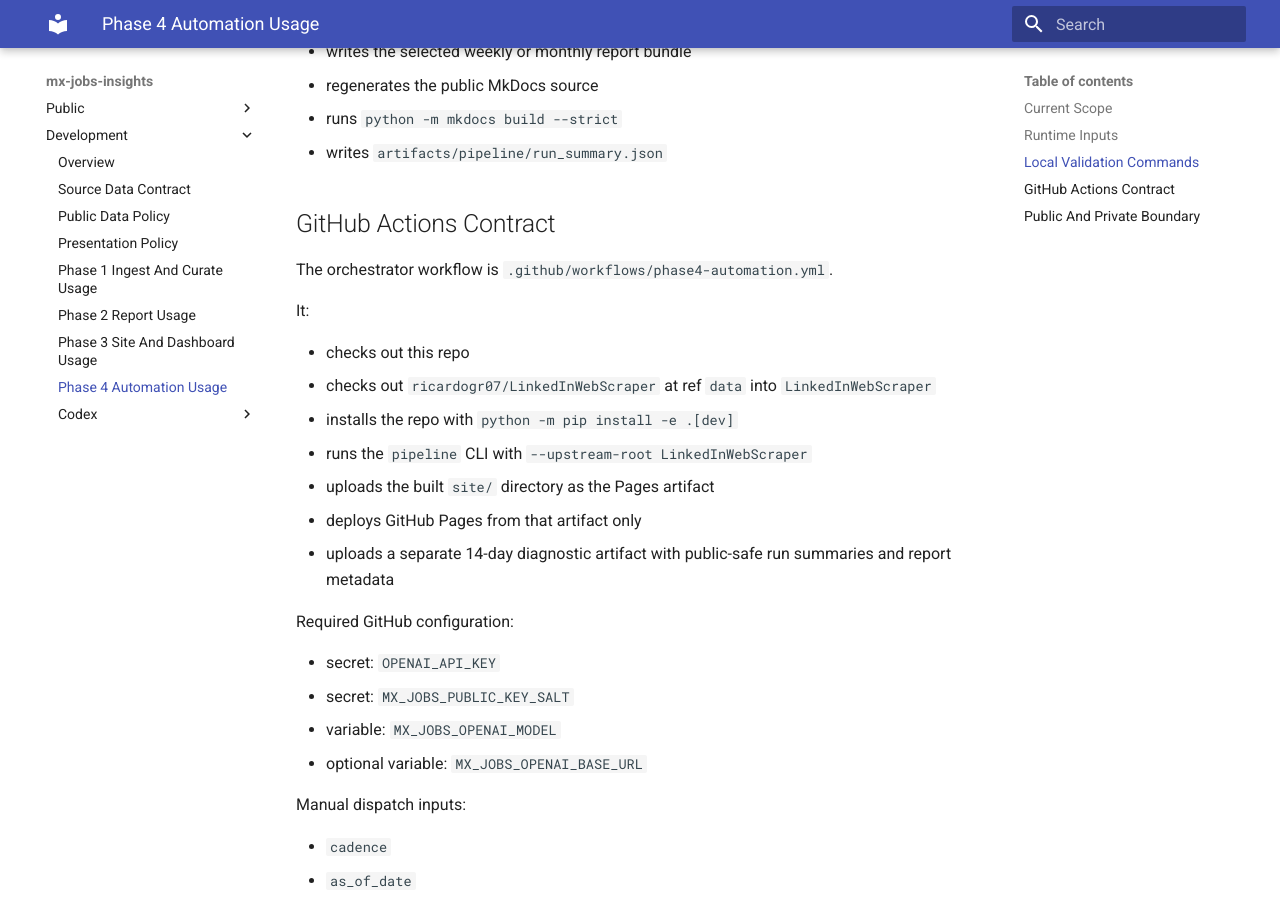
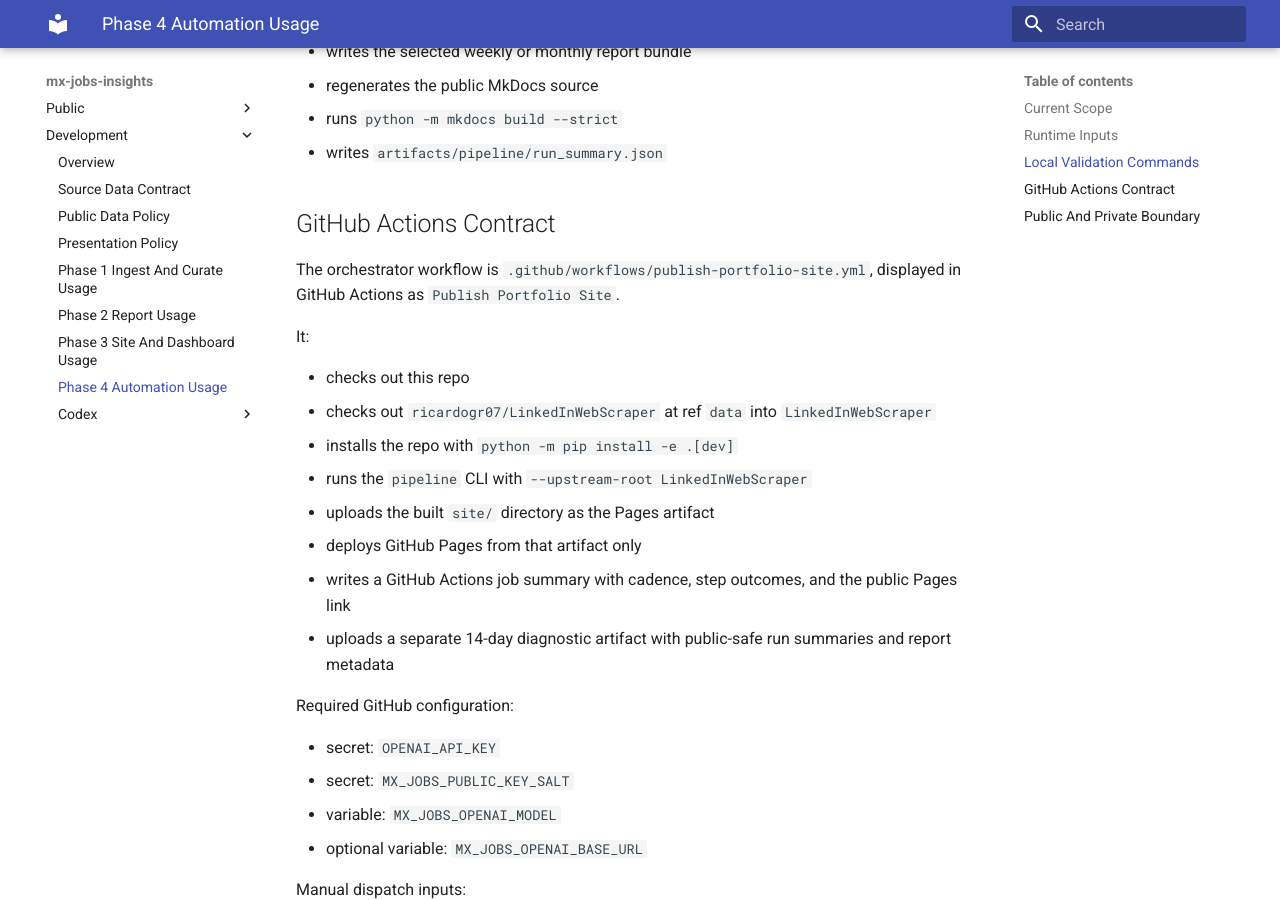
Before and after one commit to ricardogr07/mx-jobs-insights, an MkDocs documentation site: the page built from docs/development/phase-4-automation-usage.md, in a window 1280 px wide and 900 px high, scrolled down 1875 px. Built offline with MkDocs 1.6.1 and Material for MkDocs 9.7.7, drawn with Linux system fonts in a browser that asks for light colours.

Commit message:
ci: rename and summarize portfolio publish workflow

```diff
--- a/docs/development/phase-4-automation-usage.md
+++ b/docs/development/phase-4-automation-usage.md
@@ -72,7 +72,7 @@
 
 ## GitHub Actions Contract
 
-The orchestrator workflow is `.github/workflows/phase4-automation.yml`.
+The orchestrator workflow is `.github/workflows/publish-portfolio-site.yml`, displayed in GitHub Actions as `Publish Portfolio Site`.
 
 It:
 
@@ -82,6 +82,7 @@
 - runs the `pipeline` CLI with `--upstream-root LinkedInWebScraper`
 - uploads the built `site/` directory as the Pages artifact
 - deploys GitHub Pages from that artifact only
+- writes a GitHub Actions job summary with cadence, step outcomes, and the public Pages link
 - uploads a separate 14-day diagnostic artifact with public-safe run summaries and report metadata
 
 Required GitHub configuration:
```
Also changed, not shown: 3 other files.
